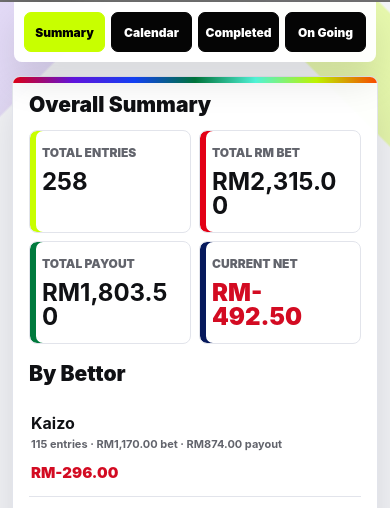
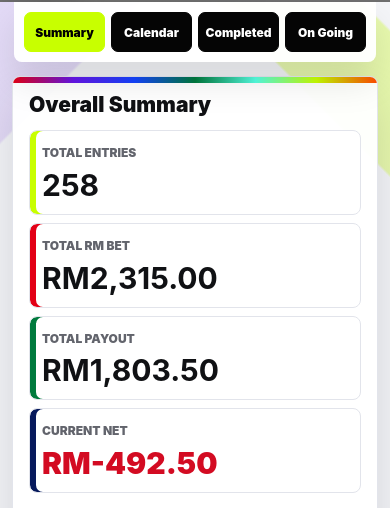
Before and after one commit to dongyan0000001-max/fifa-tracker, a website: page index.html in a window 390 px wide. Shown: the part 186-694 px from the top of the page. Drawn offline with Linux system fonts and the light colour scheme; grey boxes are pictures that could not be loaded.

Commit message:
Polish mobile summary layout

```diff
--- a/index.html
+++ b/index.html
@@ -1,7 +1,7 @@
 <!doctype html>
 <html lang="en"><head><meta charset="utf-8"><meta name="viewport" content="width=device-width,initial-scale=1,viewport-fit=cover">
-<title>⚽️ FIFA 2026</title><link rel="icon" type="image/png" href="assets/site-icon.png"><link rel="apple-touch-icon" href="assets/apple-touch-icon.png"><meta name="apple-mobile-web-app-title" content="FIFA Tracker"><link rel="stylesheet" href="assets/style.css"></head>
-<body><section class="hero"><h1>⚽️ FIFA 2026</h1></section><nav class="nav"><a class="" href="index.html">Summary</a><a class="secondary" href="calendar.html">Calendar</a><a class="secondary" href="completed.html">Completed</a><a class="secondary" href="ongoing.html">On Going</a></nav>
+<title>FIFA 2026 Bets Tracker</title><link rel="icon" type="image/png" href="https://cdn.uc.assets.prezly.com/d1a33bdd-512d-41b8-a4b5-7e5591a53485/-/preview/600x600/"><link rel="apple-touch-icon" href="https://cdn.uc.assets.prezly.com/d1a33bdd-512d-41b8-a4b5-7e5591a53485/-/preview/600x600/"><meta name="apple-mobile-web-app-title" content="FIFA Tracker"><link rel="stylesheet" href="assets/style.css"><style>@media(max-width:760px){.grid{grid-template-columns:1fr}.kpi b{font-size:34px;white-space:nowrap;overflow-wrap:normal}.person{grid-template-columns:minmax(0,1fr) auto}.person strong{text-align:right}}@media(max-width:390px){.kpi b{font-size:30px}.person{grid-template-columns:1fr}.person strong{text-align:left}}</style></head>
+<body><section class="hero"><h1>FIFA 2026 Bets Tracker</h1></section><nav class="nav"><a class="" href="index.html">Summary</a><a class="secondary" href="calendar.html">Calendar</a><a class="secondary" href="completed.html">Completed</a><a class="secondary" href="ongoing.html">On Going</a></nav>
 <main>
 <section class="card">
   <h2>Overall Summary</h2>
```
